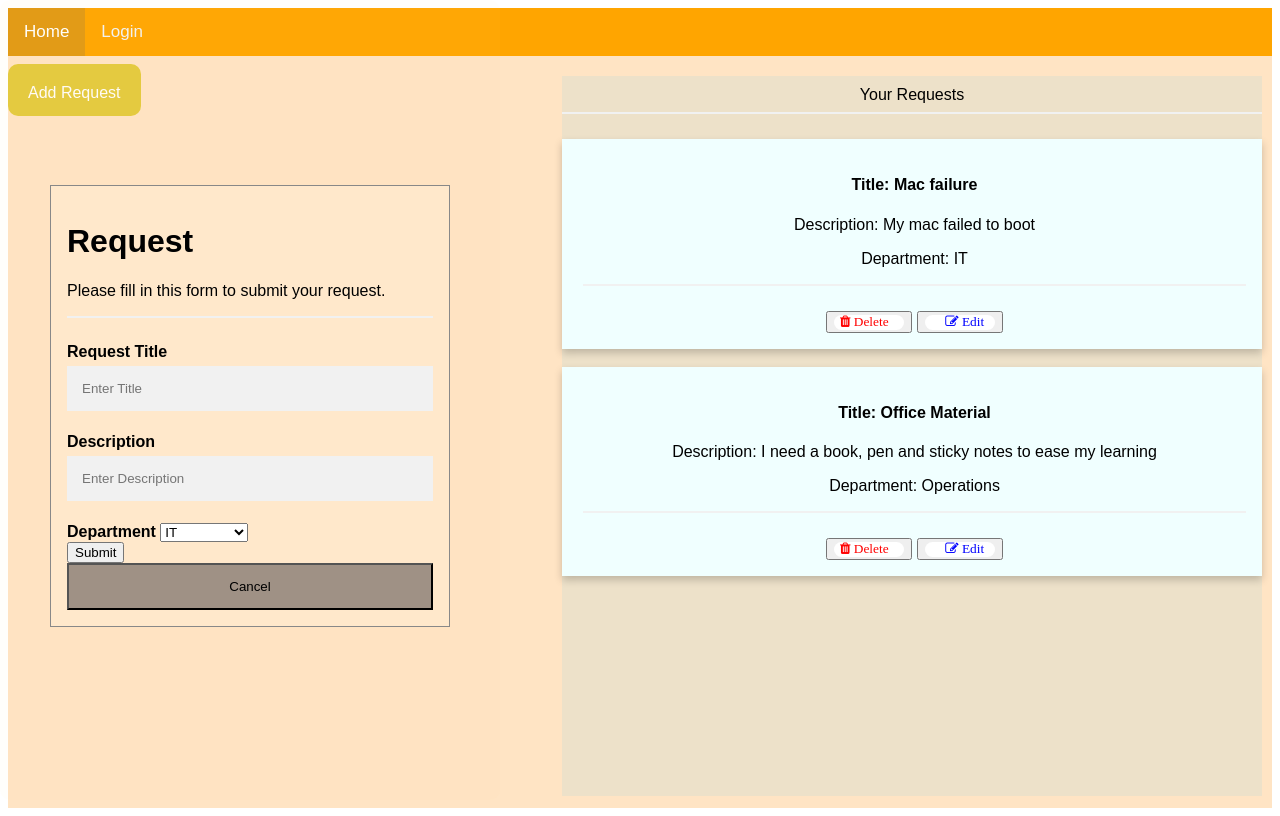
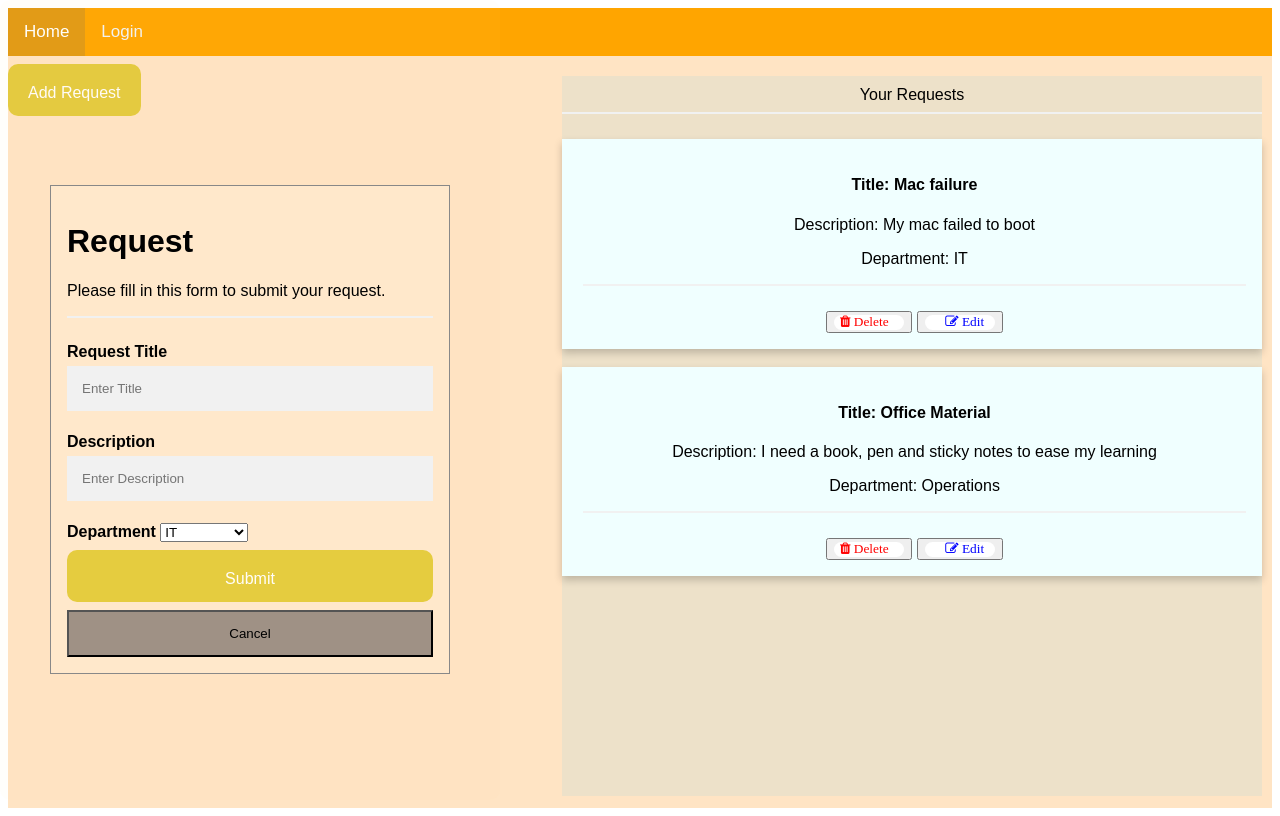
Before and after one commit to hadijahkyampeire/Maintainance-Tracker, a Python web app: template UI/templates/user_dashboard.html in a window 1280 px wide, after a click on "Add Request". Run offline with Jinja, Linux system fonts and the light colour scheme; the template is opened without the code that fills it, so the values that code supplies are empty.

Commit message:
added styles to request btn

```diff
--- a/UI/templates/user_dashboard.html
+++ b/UI/templates/user_dashboard.html
@@ -40,7 +40,7 @@
                 <option value="facilities">Facilities</option>
               </select>
               <div class="clearfix">
-                <button type="submit" class="requestbtn">Submit</button>
+                <button type="submit" class="btn">Submit</button>
                 <button type="button" onclick="document.getElementById('id01').style.display='none'" class="cancelbtn">Cancel</button>
               </div>
             </div>
```
